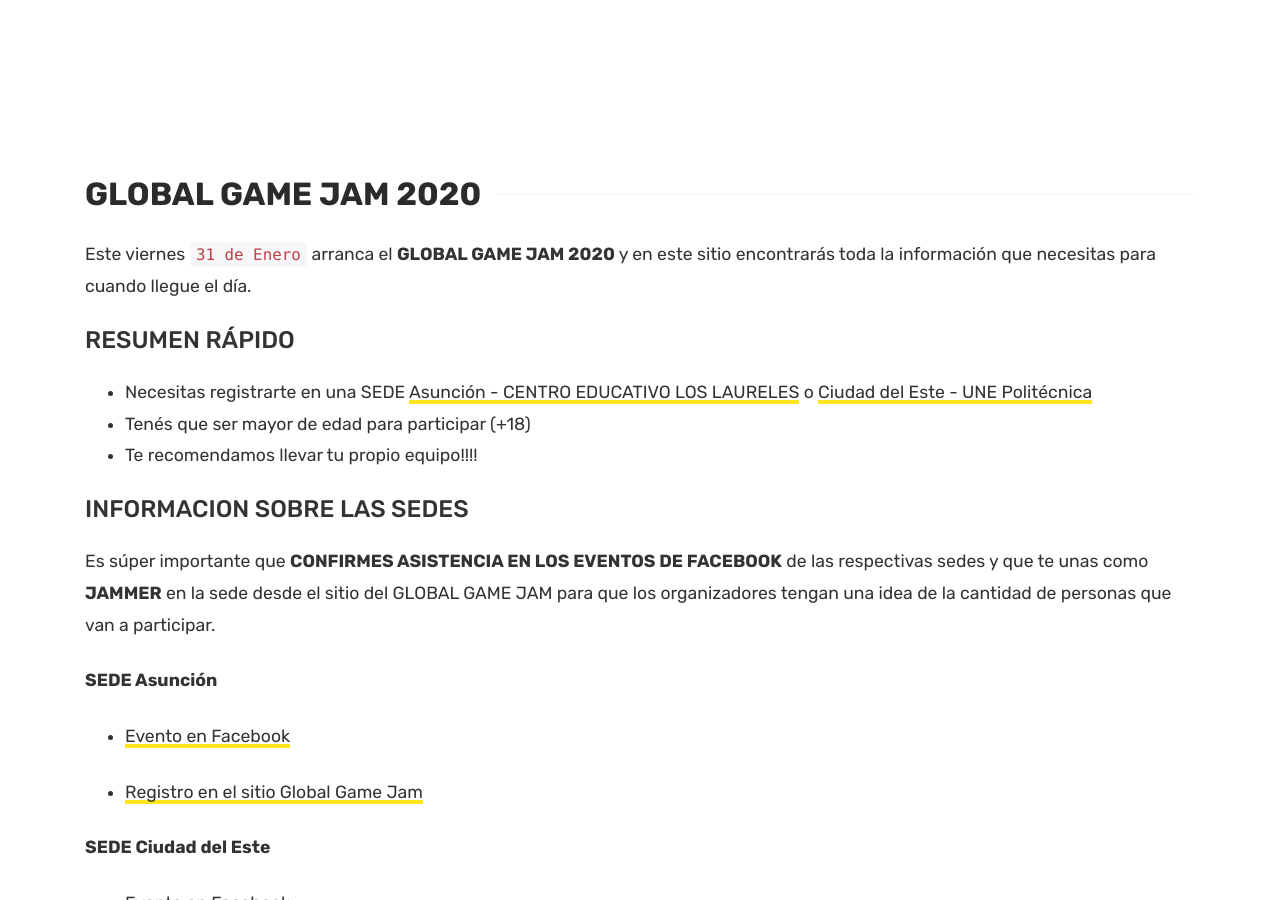
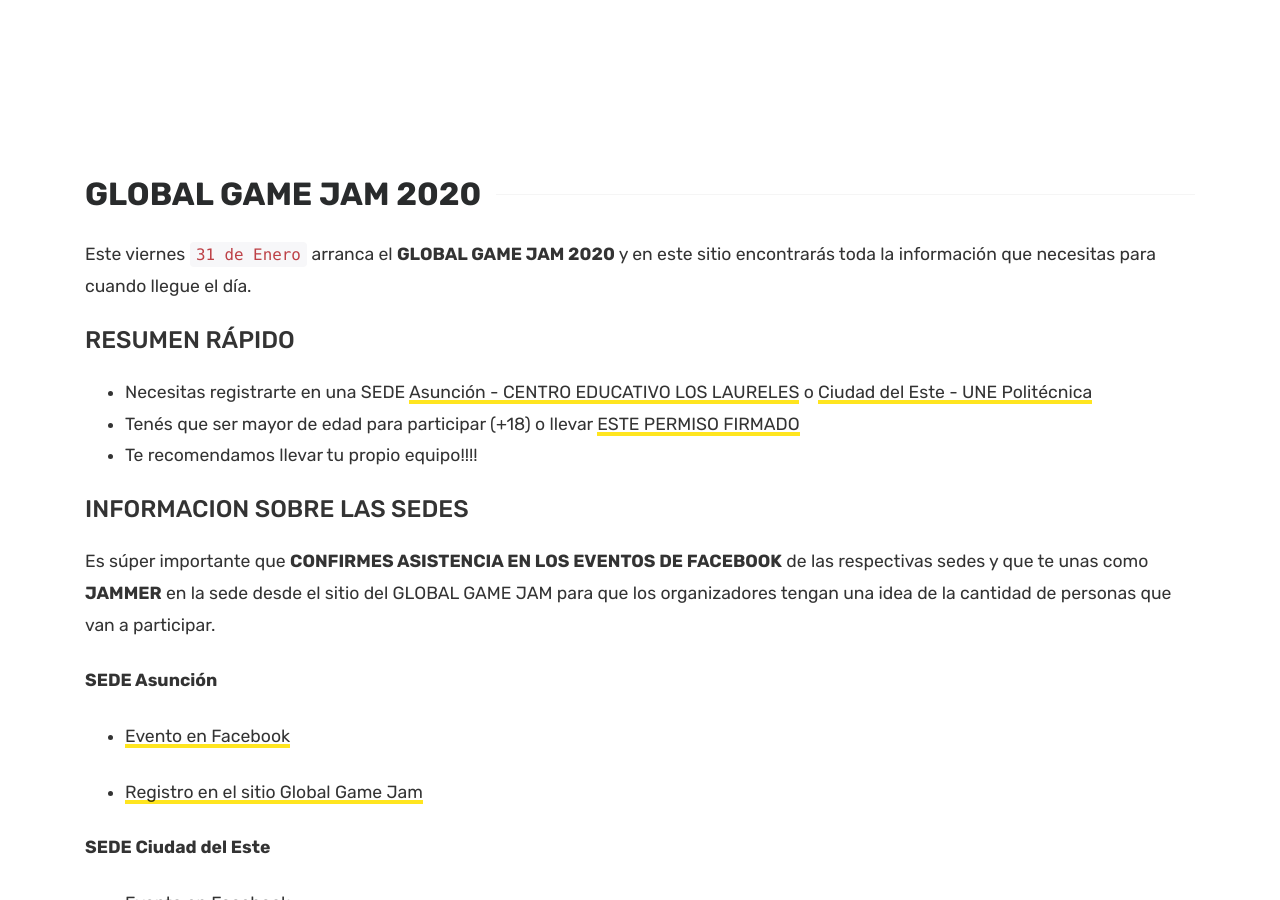
Before and after one commit to pescode/igdapy.github.io, a Jekyll site: the page built from eventos/ggj2020.md, in a window 1280 px wide and 900 px high. Built offline with Jekyll 4.4.1, drawn with Linux system fonts in a browser that asks for light colours; comment, search, counter and statistics services are not loaded.

Commit message:
permiso menor

```diff
--- a/eventos/ggj2020.md
+++ b/eventos/ggj2020.md
@@ -9,7 +9,7 @@
 #### RESUMEN RÁPIDO
 
 - Necesitas registrarte en una SEDE [Asunción - CENTRO EDUCATIVO LOS LAURELES][registro_ggj_asu] o [Ciudad del Este - UNE Politécnica] [registro_ggj_cde]
-- Tenés que ser mayor de edad para participar (+18)
+- Tenés que ser mayor de edad para participar (+18) o llevar [ESTE PERMISO FIRMADO][permiso_menor]
 - Te recomendamos llevar tu propio equipo!!!!
 
 #### INFORMACION SOBRE LAS SEDES
```
